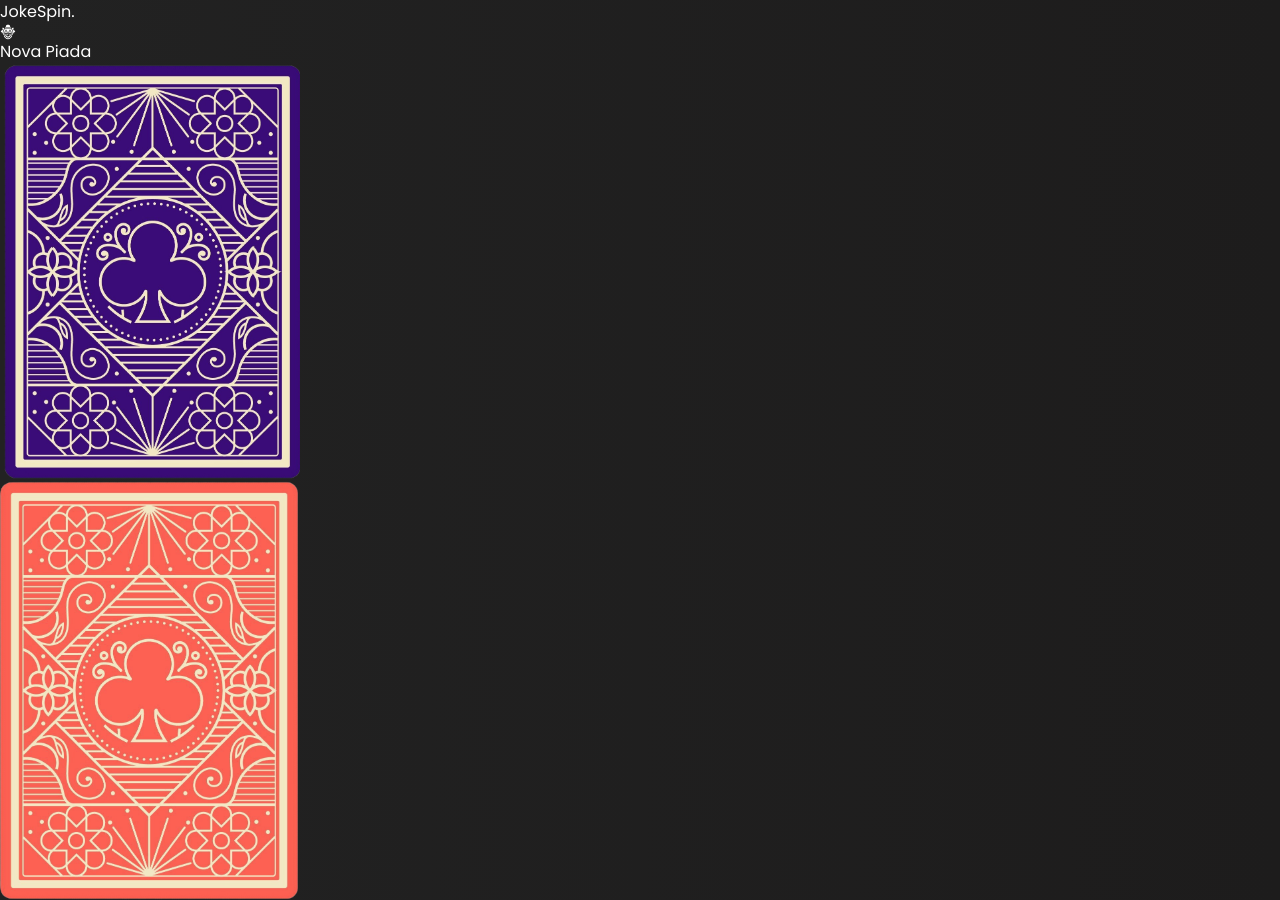
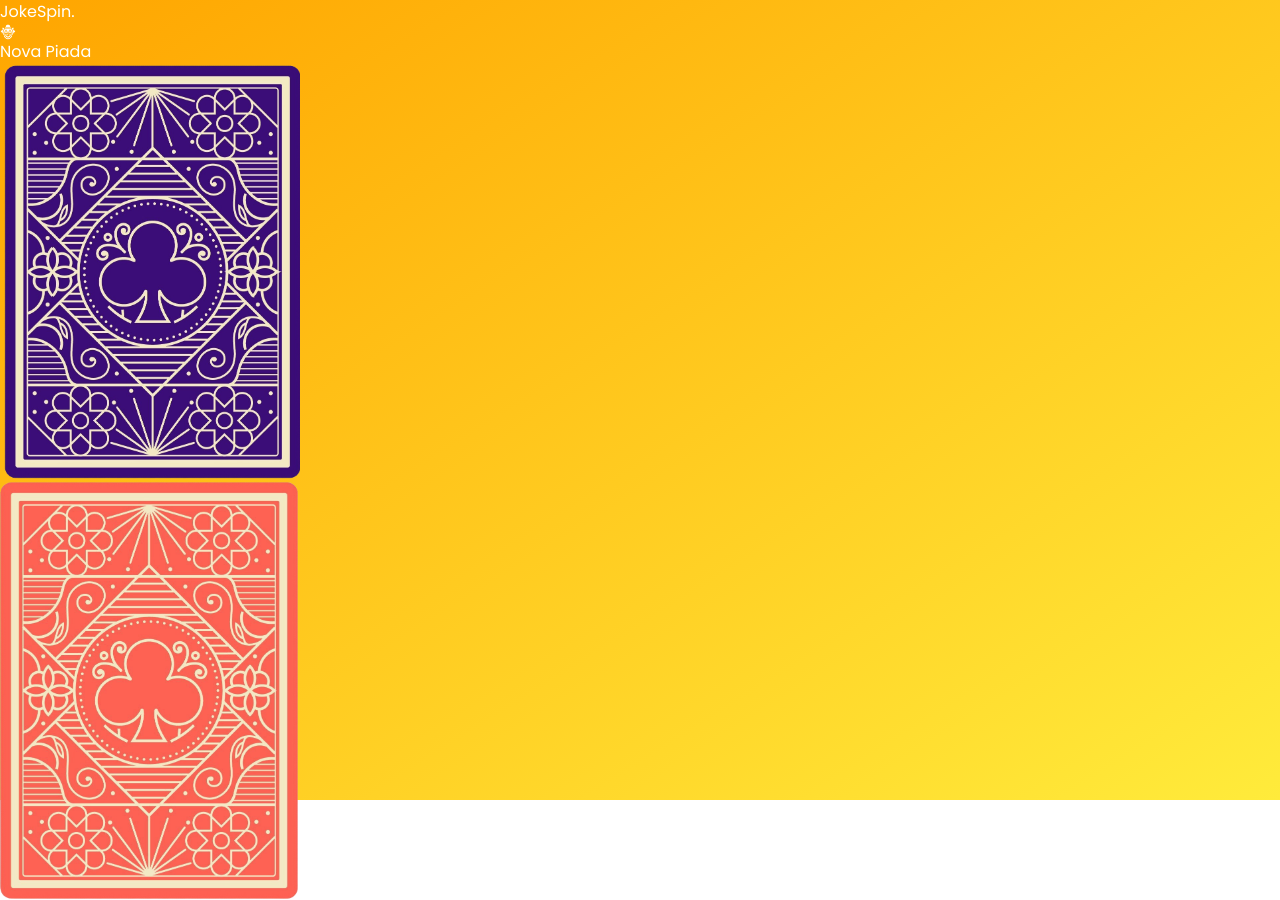
Before and after one commit to OnlyChristianDev/JokeAPI, a Next.js app: page / in a window 1280 px wide. Built offline with nearby package versions, Linux system fonts and the light colour scheme.

Commit message:
mudança no design do body

```diff
--- a/src/app/globals.css
+++ b/src/app/globals.css
@@ -2,9 +2,13 @@
 @tailwind components;
 @tailwind utilities;
 
+
 body {
     margin: 0;
     height: 100vh;
-    background: linear-gradient(to right, #222222, #1d1c1c);
+    background: linear-gradient(to bottom right, #ffa500, #ffeb3b);
     color: white;
+    background-blend-mode: overlay;
+    background-size: cover;
+    background-repeat: no-repeat;
 }
```
Also changed, not shown: 2 other files (tests, documents, lock files or other folders).
